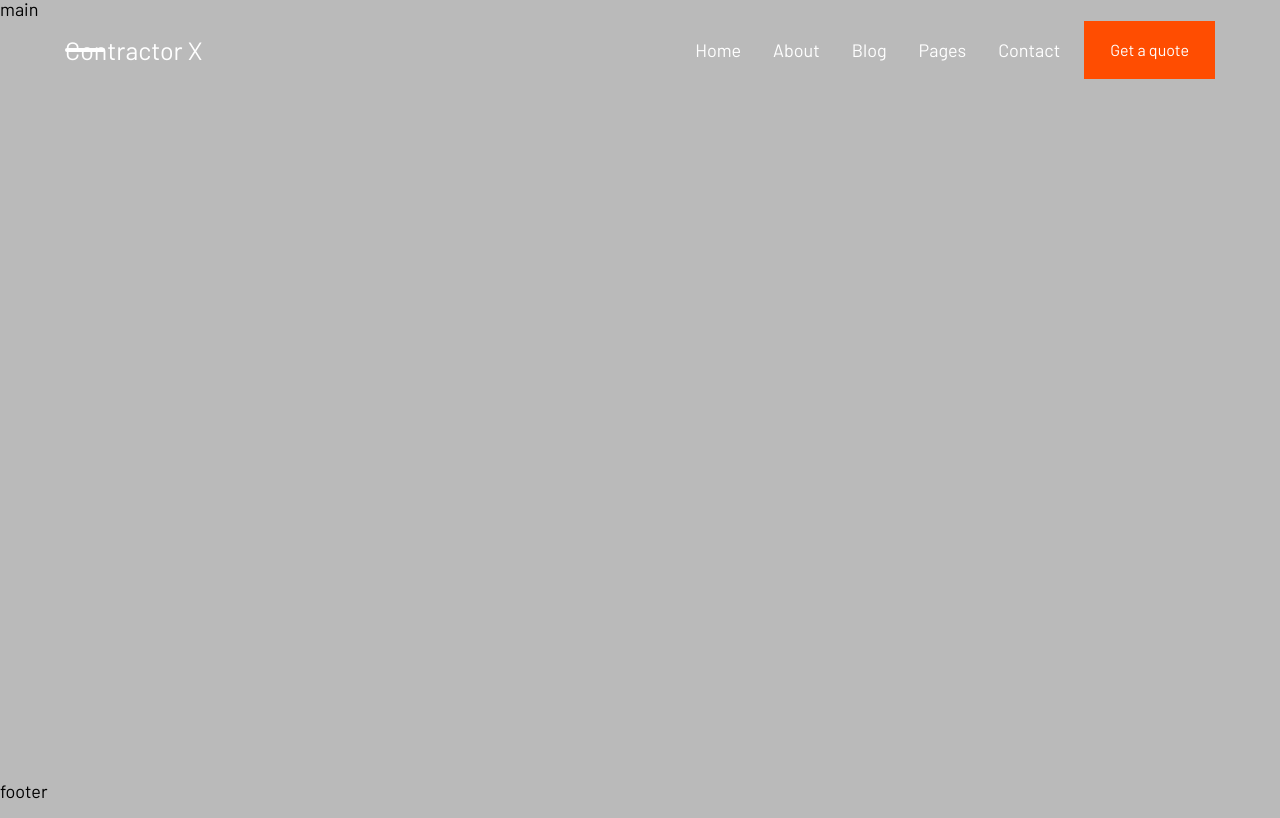
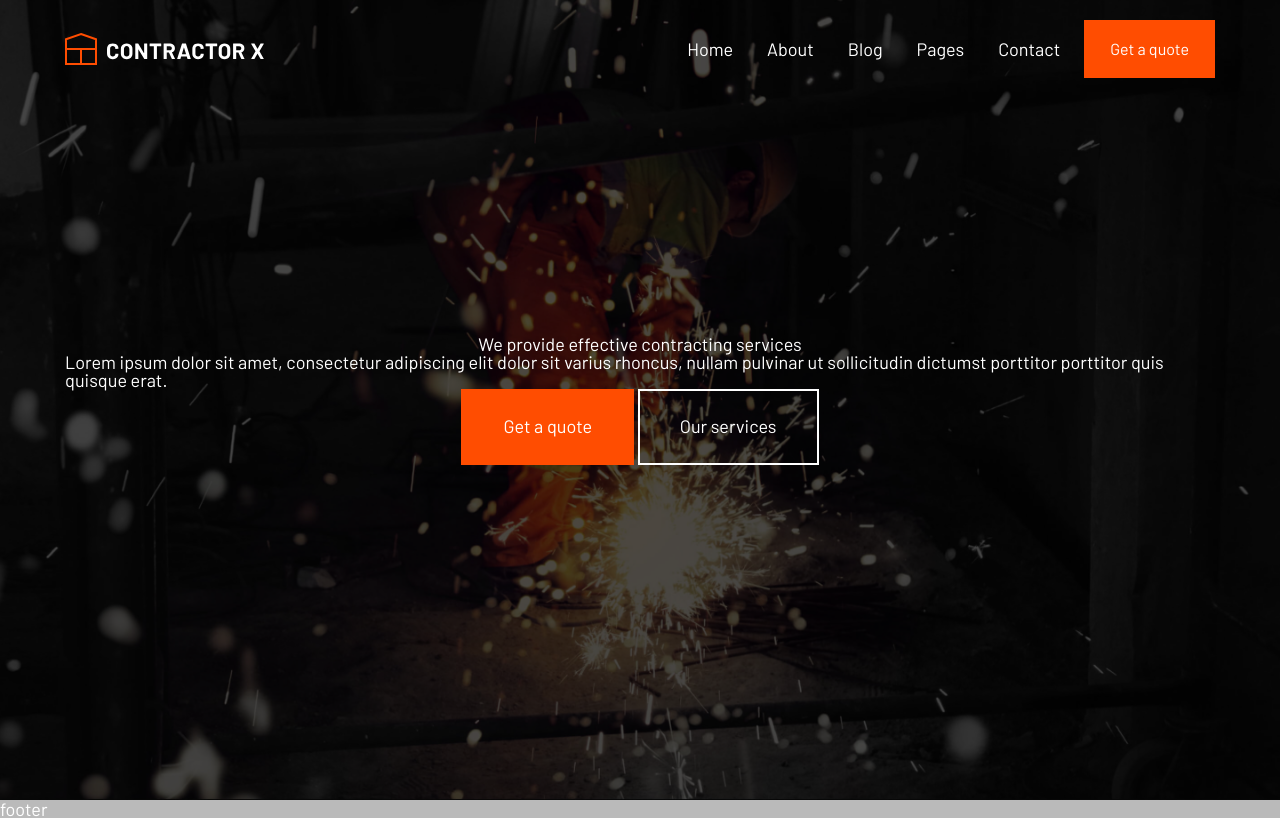
Before and after one commit to ggrus/constractor-x, a website built with Parcel: page src/index.html in a window 1280 px wide. Built offline with nearby package versions, Linux system fonts and the light colour scheme.

Commit message:
for work

```diff
--- a/src/index.html
+++ b/src/index.html
@@ -14,33 +14,43 @@
 <body>
     <div class="wrapper">
         <header class="header">
-            <div class="header__wrapper">
-                <div class="header__container">
-                    <div class="header__body">
-                        <div class="header__logo">
-                            <a href="#" class="header__logo--link">
-                                <!-- <img src="/img" alt="Logo"> -->
-                                <span>Contractor X</span>
-                            </a>
-                        </div>
-                        <div class="header__nav nav">
-                            <nav class="nav__body">
-                                <ul class="nav__list">
-                                    <li class="nav__item"><a class="nav__link" href="#">Home</a></li>
-                                    <li class="nav__item"><a class="nav__link" href="#">About</a></li>
-                                    <li class="nav__item"><a class="nav__link" href="#">Blog</a></li>
-                                    <li class="nav__item"><a class="nav__link" href="#">Pages</a></li>
-                                    <li class="nav__item"><a class="nav__link" href="#">Contact</a></li>
-                                </ul>
-                            </nav>
-                        </div>
-                        <button class="header__cta btn btn--orange btn--sm" type="button">Get a quote</button>
-                        <button class="header__burger burger__icon"></button>
+            <div class="header__container">
+                <a href="#" class="header__logo">
+                    <img src="img/logo.svg" alt="Logo">
+                </a>
+                <div class="header__menu menu">
+                    <nav class="menu__body">
+                        <ul class="menu__list">
+                            <li class="menu__item"><a class="menu__link" href="#">Home</a></li>
+                            <li class="menu__item"><a class="menu__link" href="#">About</a></li>
+                            <li class="menu__item"><a class="menu__link" href="#">Blog</a></li>
+                            <li class="menu__item"><a class="menu__link" href="#">Pages</a></li>
+                            <li class="menu__item"><a class="menu__link" href="#">Contact</a></li>
+                        </ul>
+                    </nav>
+                </div>
+                <button class="header__action btn btn--orange btn--sm" type="button">Get a quote</button>
+                <button class="header__hamburger hamburger-btn">
+                    <i class="hamburger-btn__icon"></i>
+                </button>
+            </div>
+        </header>
+        <main class="page">
+            <section class="main">
+                <div class="main__bg">
+                    <img src="img/main-bg.jpg" alt="">
+                </div>
+                <div class="main__container">
+                    <h1 class="main__title">We provide effective contracting services</h1>
+                    <p class="main__text">Lorem ipsum dolor sit amet, consectetur adipiscing elit dolor sit varius rhoncus, nullam pulvinar ut sollicitudin dictumst porttitor porttitor quis quisque erat.</p>
+                    <div class="main__actions">
+                        <button class="btn btn--orange">Get a quote</button>
+                        <button class="btn btn--outlined-white">Our services</button>
                     </div>
                 </div>
-            </div>
-        </header>
-        <main class="main">main</main>
+
+            </section>
+        </main>
         <footer class="footer">footer</footer>
     </div>
 </body>
--- a/src/js/app.js
+++ b/src/js/app.js
@@ -1 +1,23 @@
-console.log(`'it's work!`);
+const hamburgerBtn = document.querySelector('.hamburger-btn')
+const headerMenu = document.querySelector('.menu')
+
+hamburgerBtn.onclick = () => {
+  hamburgerBtn.classList.toggle('hamburger-btn--open')
+  headerMenu.classList.toggle('menu--open')
+  document.body.classList.toggle('_lock')
+}
+
+// Header
+const headerElement = document.querySelector('.header');
+
+const callback = function (entries, observer) {
+  console.log(entries);
+  if (entries[0].isIntersecting) {
+    headerElement.classList.remove('scroll');
+  } else {
+    headerElement.classList.add('scroll');
+  }
+};
+
+const headerObserver = new IntersectionObserver(callback);
+headerObserver.observe(headerElement);
--- a/src/scss/header.scss
+++ b/src/scss/header.scss
@@ -2,75 +2,110 @@
 @use "utils";
 
 .header {
-  position: absolute;
-  width: 100%;
+  position: fixed;
+  z-index: 5;
   top: 0;
   left: 0;
-  min-height: utils.rem(100);
-  // .header__wrapper
-  &__wrapper {
-    position: fixed;
-    width: 100%;
-    left: 0;
-    top: 0;
-    z-index: 50;
-  }
+  width: 100%;
+  padding: utils.rem(20) 0;
   // .header__container
   &__container {
-  }
-  // .header__body
-  &__body {
     display: flex;
-    width: 100%;
     align-items: center;
-    min-height: utils.rem(100);
-    position: relative;
   }
   // .header__logo
   &__logo {
-    span {
-      font-size: 25px;
-      color: #ffffff;
-      white-space: nowrap;
+    color: #fff;
+    font-size: utils.rem(24);
+    position: relative;
+    z-index: 5;
+
+    @media (max-width: utils.$mobile){
+      width: 32px;
+      overflow: hidden;
     }
   }
-  // .header__logo--link
-  &__logo--link {
+  // .header__menu
+  &__menu {
+    flex: 1 1 auto;
   }
-  // .header__nav
-  &__nav {
+  // .header__action
+  &__action {
+    position: relative;
+    z-index: 5;
   }
-  // .header__cta
-  &__cta {
+  // .header__hamburger
+  &__hamburger {
+    margin-left: utils.rem(24);
+
+    @media (min-width: utils.$mobile){
+      display: none;
+    }
   }
-  // .header__burger
-  &__burger {}
 }
-.nav {
-  flex: 1 1 100%;
-  padding: 0px 24px;
-  justify-content: flex-end;
-  // .nav__body
+.menu {
+  padding: 0 utils.rem(24);
+  // .menu__body
   &__body {
-    display: flex;
-    justify-content: flex-end;
+    @media (max-width:utils.$mobile){
+      position: fixed;
+      width: 100%;
+      height: 100%;
+      top: 0;
+      left: -100%;
+      transition: left 0.3s ease;
+      overflow: auto;
+      background-color: rgb(242, 147, 147);
+      padding: utils.rem(100) utils.rem(15) utils.rem(30) utils.rem(15);
+
+      &::before {
+        content: "";
+        position: fixed;
+        top: 0;
+        left: -100%;
+        transition: left 0.3s ease;
+        width: 100%;
+        height: 100px;
+        background-color: rgb(231, 59, 59);
+        z-index: 2;
+      }
+
+      .menu--open & {
+        &,
+        &::before {
+          left: 0;
+        }
+      }
+    }
   }
-  // .nav__list
+  // .menu__list
   &__list {
     display: flex;
-  }
-  // .nav__item
-  &__item {
-    &+.nav__item {
-      margin-left: 32px;
+    flex-wrap: wrap;
+    justify-content: flex-end;
+    align-items: center;
+    column-gap: 34px;
+    row-gap: 10px;
+
+    @media (max-width: utils.$mobile){
+      flex-direction: column;
+      text-align: center;
+      row-gap: 22px;
     }
   }
-  // .nav__link
+  // .menu__item
+  &__item {
+  }
+  // .menu__link
   &__link {
-    color: #ffffff;
+    color: #fff;
 
     &:hover {
       text-decoration: underline;
     }
+
+    @media (max-width: utils.$mobile){
+      font-size: utils.rem(30);
+    }
   }
 }
--- a/src/scss/null.scss
+++ b/src/scss/null.scss
@@ -79,5 +79,8 @@ h6 {
   font-weight: inherit;
   font-size: inherit;
 }
+a {
+  color: inherit;
+}
 //-webkit-overflow-scrolling: touch;
 //animation-play-state: paused !important;
--- a/src/scss/style.scss
+++ b/src/scss/style.scss
@@ -92,3 +92,49 @@ body {
 }
 .footer {
 }
+
+.main {
+  height: 100vh;
+  position: relative;
+  // .main__bg
+  &__bg {
+    & img {
+      position: absolute;
+      top: 0;
+      left: 0;
+      width: 100%;
+      height: 100%;
+      object-fit: cover;
+      object-position: bottom center;
+    }
+
+    &::after {
+      content: "";
+      position: absolute;
+      top: 0;
+      left: 0;
+      width: 100%;
+      height: 100%;
+      background-color: rgba(0, 0, 0, 0.7);
+    }
+  }
+  // .main__container
+  &__container {
+    height: 100%;
+    position: relative;
+    z-index: 10;
+    display: flex;
+    flex-direction: column;
+    align-items: center;
+    justify-content: center;
+  }
+  // .main__title
+  &__title {
+  }
+  // .main__text
+  &__text {
+  }
+  // .main__actions
+  &__actions {
+  }
+}
--- a/src/scss/ui.scss
+++ b/src/scss/ui.scss
@@ -44,25 +44,64 @@
   }
 }
 
-.header__burger {
-  flex: 0 0 40px;
-}
-
-.burger {
+.hamburger-btn {
   position: relative;
   display: inline-block;
   width: 40px;
   height: 24px;
+  cursor: pointer;
 
-  // .burger__icon
+  // .hamburger-btn__icon
   &__icon {
-    position: absolute;
-    width: 40px;
-    height: 4px;
-    transition-timing-function: ease;
-    transition-duration: .15s;
-    transition-property: transform;
-    border-radius: 4px;
-    background-color: #fff;
+    top: 50%;
+    display: block;
+    margin-top: -2px;
+    transition-timing-function: cubic-bezier(.55,.055,.675,.19);
+    transition-duration: 75ms;
+
+    &::before,
+    &::after {
+      display: block;
+      content: "";
+    }
+
+    &,
+    &::before,
+    &::after {
+      position: absolute;
+      width: 40px;
+      height: 4px;
+      border-radius: 4px;
+      background-color: #fff;
+    }
+
+    &::before {
+      top: -10px;
+      transition: top 75ms ease .12s,opacity 75ms ease;
+    }
+
+    &::after {
+      bottom: -10px;
+      transition: bottom 75ms ease .12s,transform 75ms cubic-bezier(.55,.055,.675,.19);
+    }
+
+    // .hamburger-btn--open .hamburger-btn__icon
+    .hamburger-btn--open & {
+      transition-delay: .12s;
+      transition-timing-function: cubic-bezier(.215,.61,.355,1);
+      transform: rotate(45deg);
+
+      &::before {
+        top: 0;
+        transition: top 75ms ease,opacity 75ms ease .12s;
+        opacity: 0;
+      }
+
+      &::after {
+        bottom: 0;
+        transition: bottom 75ms ease,transform 75ms cubic-bezier(.215,.61,.355,1) .12s;
+        transform: rotate(-90deg);
+      }
+    }
   }
 }
--- a/src/scss/utils/variables.scss
+++ b/src/scss/utils/variables.scss
@@ -27,6 +27,6 @@ $fontSize: 18px;
 // 2 = по брейк-поинтам (контейнер меняет свою ширину по брейк-поинтам)
 $responsiveType: 1;
 
-$primaryColor: #000000;
+$primaryColor: #ffffff;
 $secondaryColor: #ffffff;
 $themeColor: #E8C300;
```
Also changed, not shown: src/img/IMAGE.jpg (added), src/img/logo.svg (added), src/img/main-bg.jpg (added).
